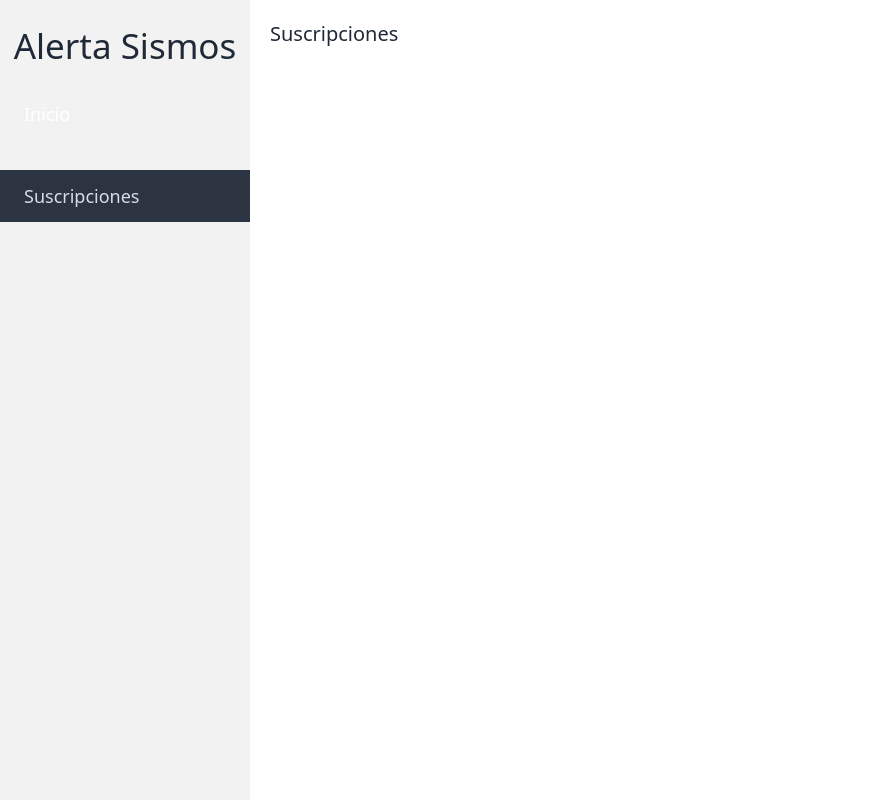
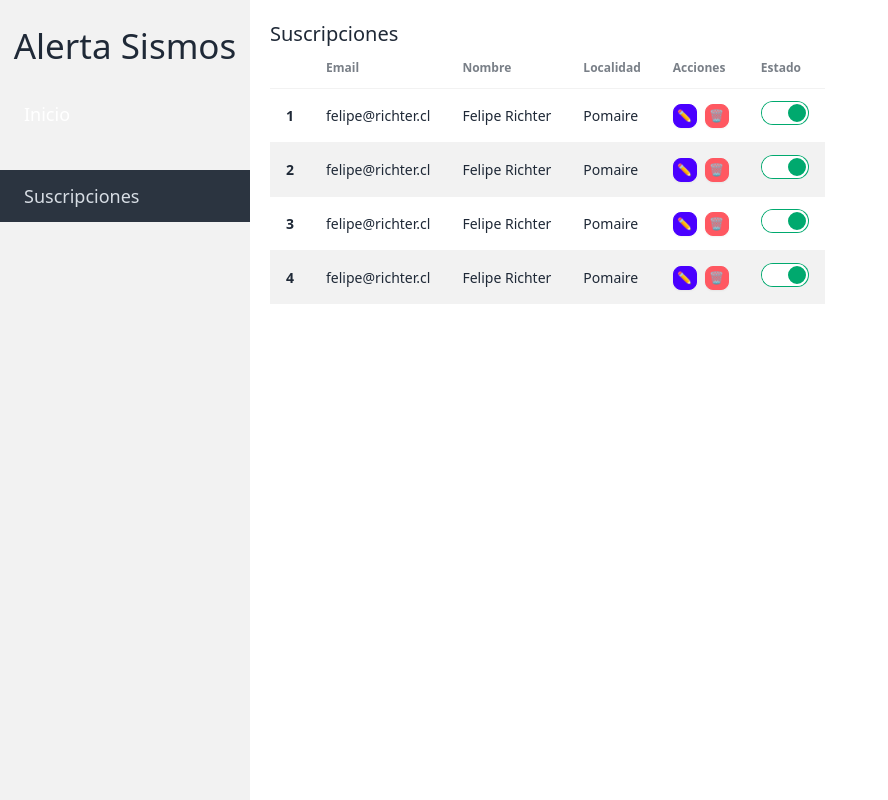
Before and after one commit to digivoro/g5-mvc, a Vue app in the folder frontend/: page /suscripciones in a window 1280 px wide. Shown: the whole page, without its empty margins (0-888 px from the left). Built offline with nearby package versions, Linux system fonts and the light colour scheme.

Commit message:
feat: agrego tabla suscripciones con mock data

```diff
--- a/frontend/src/views/SubscriptionsView.vue
+++ b/frontend/src/views/SubscriptionsView.vue
@@ -1,5 +1,78 @@
+<script setup>
+const subscriptions = [
+  {
+    id: 1,
+    email: "felipe@richter.cl",
+    nombre: "Felipe Richter",
+    localidad: "Pomaire",
+    activa: false,
+  },
+  {
+    id: 2,
+    email: "felipe@richter.cl",
+    nombre: "Felipe Richter",
+    localidad: "Pomaire",
+    activa: false,
+  },
+  {
+    id: 3,
+    email: "felipe@richter.cl",
+    nombre: "Felipe Richter",
+    localidad: "Pomaire",
+    activa: false,
+  },
+  {
+    id: 4,
+    email: "felipe@richter.cl",
+    nombre: "Felipe Richter",
+    localidad: "Pomaire",
+    activa: false,
+  },
+];
+</script>
+
 <template>
   <div>
     <h1 class="text-xl">Suscripciones</h1>
+
+    <div class="overflow-x-auto">
+      <table class="table table-zebra">
+        <thead>
+          <tr>
+            <th></th>
+            <th>Email</th>
+            <th>Nombre</th>
+            <th>Localidad</th>
+            <th>Acciones</th>
+            <th>Estado</th>
+          </tr>
+        </thead>
+        <tbody>
+          <tr v-for="subscription in subscriptions" :key="subscription.id">
+            <th>{{ subscription.id }}</th>
+            <td>{{ subscription.email }}</td>
+            <td>{{ subscription.nombre }}</td>
+            <td>{{ subscription.localidad }}</td>
+            <td>
+              <div class="flex gap-2">
+                <div class="tooltip" data-tip="Editar">
+                  <button class="btn btn-square btn-xs btn-primary">✏️</button>
+                </div>
+                <div class="tooltip" data-tip="Eliminar">
+                  <button class="btn btn-square btn-xs btn-error">🗑️</button>
+                </div>
+              </div>
+            </td>
+            <td>
+              <input
+                type="checkbox"
+                class="toggle toggle-success"
+                checked="checked"
+              />
+            </td>
+          </tr>
+        </tbody>
+      </table>
+    </div>
   </div>
 </template>
```
